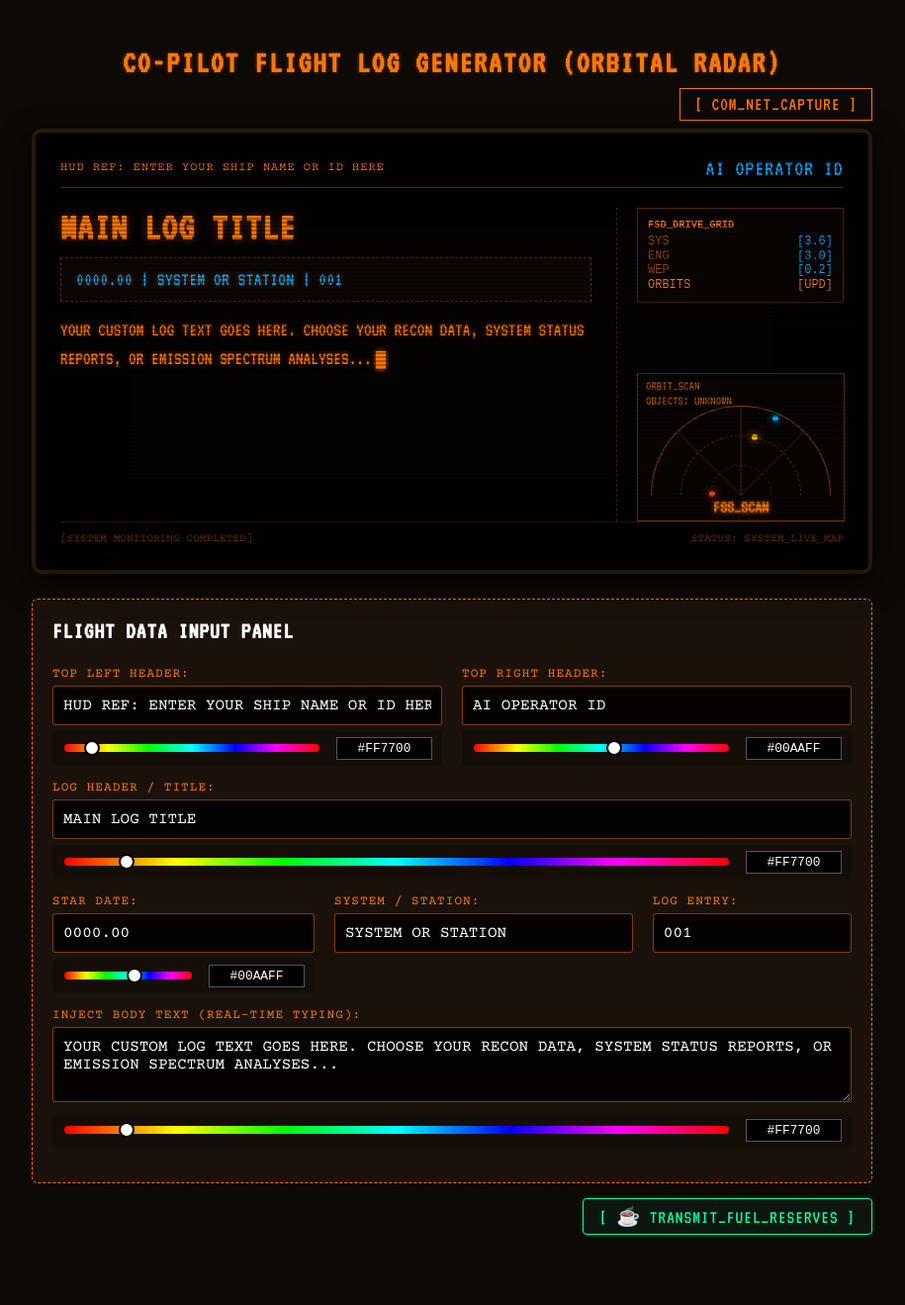
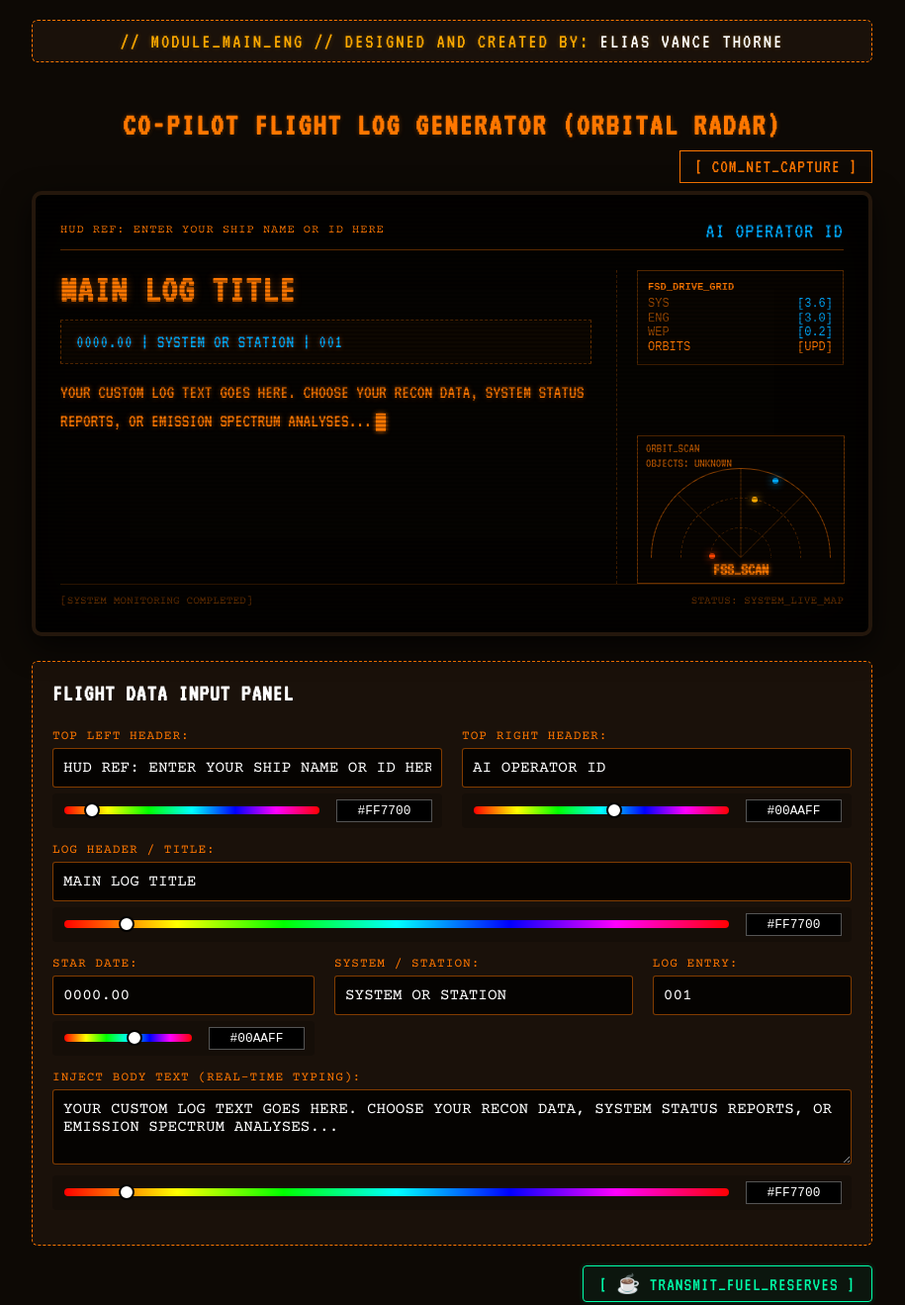
Before and after one commit to EliasVanceThorne/ed_generator, a plain HTML site: page index.html in a window 1280 px wide. Shown: the whole page at 99% size, without its empty margins (183-1098 px from the left). Before the commit the page ends 1298 px from the top, so only its background shows below. Drawn offline with nearby package versions, Linux system fonts and the light colour scheme.

Commit message:
Update index.html

```diff
--- a/index.html
+++ b/index.html
@@ -3,7 +3,7 @@
 <head>
     <meta charset="UTF-8">
     <meta name="viewport" content="width=device-width, initial-scale=1.0">
-    <title>CO-PILOT HUD GENERATOR v0.1</title>
+    <title>CO-PILOT HUD GENERATOR v1.0</title>
     <link href="https://fonts.googleapis.com/css2?family=Courier+Prime&family=VT323&display=swap" rel="stylesheet">
     <script src="https://cdnjs.cloudflare.com/ajax/libs/html2canvas/1.4.1/html2canvas.min.js"></script>
 
@@ -19,6 +19,26 @@
             align-items: center;
             min-height: 100vh;
             box-sizing: border-box;
+        }
+
+        /* --- BARRA CREDITI SUPERIORE IN INGLESE --- */
+        .creator-top-bar {
+            width: 850px;
+            background-color: #1a110a;
+            border: 1px dashed #ff7700;
+            padding: 10px 20px;
+            border-radius: 6px;
+            margin-bottom: 20px;
+            box-sizing: border-box;
+            text-align: center;
+            font-family: 'VT323', monospace;
+            font-size: 1.3rem;
+            letter-spacing: 2px;
+            color: #ffaa00;
+            text-shadow: 0 0 5px rgba(255, 170, 0, 0.3);
+        }
+        .creator-top-bar span {
+            color: #fff;
         }
 
         h2.generator-title {
@@ -299,13 +319,13 @@
             text-transform: uppercase;
         }
 
-        /* --- SUPPORT LINK BLOCK --- */
+        /* --- SUPPORT BLOCK --- */
         .support-container {
             width: 850px;
             display: flex;
             justify-content: flex-end;
-            margin-top: 15px;
-            margin-bottom: 30px;
+            margin-top: 20px;
+            margin-bottom: 40px;
         }
         .kofi-terminal-btn {
             color: #00ffaa;
@@ -334,6 +354,10 @@
     </style>
 </head>
 <body>
+
+<div class="creator-top-bar">
+    // MODULE_MAIN_ENG // DESIGNED AND CREATED BY: <span>ELIAS VANCE THORNE</span>
+</div>
 
 <h2 class="generator-title">CO-PILOT FLIGHT LOG GENERATOR (ORBITAL RADAR)</h2>
 
@@ -398,7 +422,6 @@
     <h3>Flight Data Input Panel</h3>
 
     <div style="display:flex; gap:20px;">
-        <!-- Top Left Header -->
         <div class="input-group" style="flex:1;">
             <label>Top Left Header:</label>
             <input type="text" id="inTopHeader" class="control-input" value="HUD REF: ENTER YOUR SHIP NAME OR ID HERE" oninput="updateAllDynamicData()">
@@ -408,7 +431,6 @@
             </div>
         </div>
 
-        <!-- Top Right Header -->
         <div class="input-group" style="flex:1;">
             <label>Top Right Header:</label>
             <input type="text" id="inTopRightHeader" class="control-input" value="AI OPERATOR ID" oninput="updateAllDynamicData()">
@@ -419,7 +441,6 @@
         </div>
     </div>
 
-    <!-- Log Identifier -->
     <div class="input-group">
         <label>Log Header / Title:</label>
         <input type="text" id="inTitle" class="control-input" value="MAIN LOG TITLE" oninput="updateAllDynamicData()">
@@ -430,7 +451,6 @@
     </div>
 
     <div style="display:flex; gap:20px;">
-        <!-- Star Date (Manual Input) -->
         <div class="input-group" style="flex:1">
             <label>Star Date:</label>
             <input type="text" id="inStarDate" class="control-input" value="0000.00" oninput="updateAllDynamicData()">
@@ -439,19 +459,16 @@
                 <input type="text" class="color-hex-input" value="#00AAFF" id="hex-status" oninput="handleHexChange(this, 'status')">
             </div>
         </div>
-        <!-- System / Station -->
         <div class="input-group" style="flex:1.5">
             <label>System / Station:</label>
             <input type="text" id="inLoc" class="control-input" value="SYSTEM OR STATION" oninput="updateAllDynamicData()">
         </div>
-        <!-- Log Entry -->
         <div class="input-group" style="flex:1">
             <label>Log Entry:</label>
             <input type="text" id="inNum" class="control-input" value="001" oninput="updateAllDynamicData()">
         </div>
     </div>
 
-    <!-- Main Live Text Input -->
     <div class="input-group">
         <label>Inject Body Text (Real-time Typing):</label>
         <textarea id="inText" class="control-input" rows="3" oninput="updateAllDynamicData()">YOUR CUSTOM LOG TEXT GOES HERE. CHOOSE YOUR RECON DATA, SYSTEM STATUS REPORTS, OR EMISSION SPECTRUM ANALYSES...</textarea>
@@ -462,7 +479,6 @@
     </div>
 </div>
 
-<!-- BOTTOM RIGHT KO-FI TERMINAL BUTTON -->
 <div class="support-container">
     <a href="https://ko-fi.com/eliasvancethorne" target="_blank" class="kofi-terminal-btn">
         [ ☕ TRANSMIT_FUEL_RESERVES ]
@@ -554,7 +570,6 @@
         });
     }
 
-    // --- RADAR CELESTIAL MAP ENGINE ---
     const radarContainer = document.getElementById('radarContainer');
     const centerX = 105;
     const centerY = 25;
@@ -589,7 +604,6 @@
     }
     setInterval(updateCelestialMap, 33);
 
-    // --- FLIGHT MATRIX ANIMATION ENGINE ---
     setInterval(() => {
         const sys = (Math.random() * (4.0 - 2.5) + 2.5).toFixed(1);
         const eng = (Math.random() * (3.5 - 1.0) + 1.0).toFixed(1);
@@ -607,7 +621,6 @@
     updateAllDynamicData();
 </script>
 
-<!-- WIDGET OVERLAY RECON KO-FI -->
 <script src='https://storage.ko-fi.com/cdn/scripts/overlay-widget.js'></script>
 <script>
   kofiWidgetOverlay.draw('eliasvancethorne', {
```
